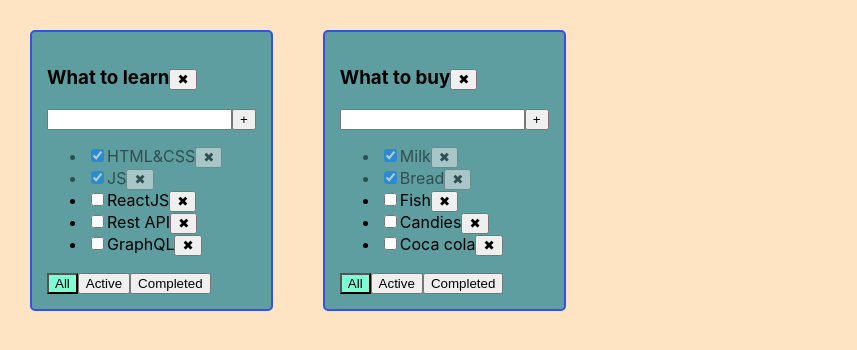
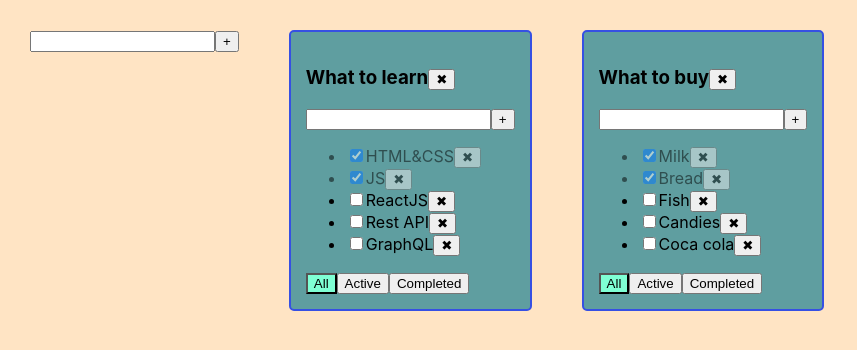
Before and after one commit to pobaranchuk/todolist, a React (Create React App) app: page / in a window 1280 px wide. Shown: the top 350 px of the page, without its empty margins (0-857 px from the left). Built offline with nearby package versions, Linux system fonts and the light colour scheme.

Commit message:
Lesson 6 done with refactoring

```diff
--- /dev/null
+++ b/src/AddItemForm.tsx
@@ -0,0 +1,48 @@
+import React, {ChangeEvent, useState} from 'react';
+
+type AddItemFormPropsType ={
+    onClick: ( title: string) => void
+}
+export const AddItemForm: React.FC<AddItemFormPropsType> = ({onClick}) => {
+
+    const [newTaskTitle, setNewTaskTitle] = useState("")
+    const [error, setError] = useState<string | null>(null)
+
+    const addTaskHandler = () => {
+        if (newTaskTitle.trim() !== "") {
+            onClick(newTaskTitle);
+            setNewTaskTitle("")// очистить поле инпута после нажания на плюс. То есть будет перерисовка в поле инпут
+        } else {
+            setError("Title is required!")
+        }
+    }
+
+    const onChangeHandler = (e: ChangeEvent<HTMLInputElement>) => {
+        setNewTaskTitle(e.currentTarget.value)
+    }
+
+    const onKeyPressHandler = (e: React.KeyboardEvent<HTMLElement>) => {
+        setError(null)
+        if (e.key === 'Enter') {
+            if (newTaskTitle.trim() !== "") {
+                onClick(newTaskTitle);
+                setNewTaskTitle("")// очистить поле инпута после нажания на плюс. То есть будет перерисовка в поле инпут
+            } else {
+                setError("Title is required!")
+            }
+        }
+    }
+
+
+    return (
+        <div>
+            <input value={newTaskTitle}
+                   onChange={onChangeHandler}
+                   onKeyDown={onKeyPressHandler}
+                   className={error ? "error" : ""}
+            />
+            <button onClick={addTaskHandler}>+</button>
+            {error && <div className={"error-message"}>{error}</div>}
+        </div>
+    );
+};
--- a/src/App.tsx
+++ b/src/App.tsx
@@ -1,8 +1,9 @@
 import React, {useState} from 'react';
 import './App.css';
 import './ToDoList';
-import ToDoList, {TaskType} from "./ToDoList";
+import {ToDoList} from "./ToDoList";
 import {v1} from "uuid";
+import {AddItemForm} from "./AddItemForm";
 
 export type FilterValuesType = "All" | "Active" | "Completed"
 
@@ -48,6 +49,10 @@ function App() {
         setTasks({...tasks, [todolistID]: [newTask, ...tasks[todolistID]]})
     }
 
+    const updateTask = (todolistID: string,  taskID: string, title: string) => {
+        setTasks({...tasks, [todolistID]: tasks[todolistID].map(el=>el.id === taskID ? {...el, title : title}: el )})
+    }
+
     const changeStatus = (todolistID: string, taskID: string, isDone: boolean) => {
         setTasks({...tasks, [todolistID]: tasks[todolistID].map(el => el.id === taskID ? {...el, isDone: isDone} : el)})
     }
@@ -56,15 +61,25 @@ function App() {
         setTodoLists(todoLists.map(el => el.id === todoListID ? {...el, filter: value} : el))
 
     }
+    const addTodoList = (title: string) => {
+        let newToDoListId = v1()
+        const newToDoList: TodoListType = {id: newToDoListId, title: title, filter: 'All'}
+        setTodoLists([...todoLists, newToDoList])
+        setTasks({...tasks, [newToDoListId]:[]})
+    }
 
     const removeTodoList = (todolistID: string) => {
         setTodoLists(todoLists.filter(el => el.id !== todolistID))
         delete tasks[todolistID]
     }
 
+    const updateToDoList =(todolistID: string, newTitle: string) => {
+        setTodoLists(todoLists.map(el=>el.id===todolistID ? {...el,title:newTitle} : el))
+    }
 
     return (
         <div className="App">
+            <AddItemForm onClick={addTodoList}/>
             {todoLists.map((ul) => {
                 return <ToDoList
                     key={ul.id}
@@ -72,11 +87,13 @@ function App() {
                     title={ul.title}
                     tasks={tasks}
                     addTask={addTask}
+                    updateTask={updateTask}
                     removeTask={removeTask}
                     changeFilter={changeFilter}
                     changeStatus={changeStatus}
                     filter={ul.filter}
                     removeTodoList={removeTodoList}
+                    updateToDoList={updateToDoList}
                 />
             })}
 
--- /dev/null
+++ b/src/EditableSpan.tsx
@@ -0,0 +1,27 @@
+import React, {ChangeEvent, useState} from 'react';
+
+type EditableSpanPropsType = {
+    oldTitle: string
+    onClick: (title: string) => void
+}
+
+export const EditableSpan: React.FC<EditableSpanPropsType> = ({oldTitle, onClick}) => {
+
+    const [edit, setEdit] = useState(false)
+    const [newTaskTitle, setNewTaskTitle] = useState(oldTitle)
+
+    const editHandler = () => {
+        setEdit(!edit)
+        if (edit) {
+            onClick(newTaskTitle)
+        }
+    }
+    const onChangeHandler = (e: ChangeEvent<HTMLInputElement>) => {
+        setNewTaskTitle(e.currentTarget.value)
+    }
+
+    return (
+        edit ? <input value={newTaskTitle} onBlur={editHandler} autoFocus onChange={onChangeHandler}/> :
+            <span onDoubleClick={editHandler}>{oldTitle}</span>
+    );
+};
--- a/src/ToDoList.tsx
+++ b/src/ToDoList.tsx
@@ -1,5 +1,7 @@
-import React, {ChangeEvent, useState} from 'react';
+import React, {ChangeEvent} from 'react';
 import {FilterValuesType} from "./App";
+import {AddItemForm} from "./AddItemForm";
+import {EditableSpan} from "./EditableSpan";
 
 export type TaskType = {
     id: string
@@ -16,23 +18,27 @@ export type ToDoListPropsType = {
     title: string
     tasks: TaskListType
     addTask: (todolistID: string, title: string) => void
+    updateTask: (todolistID: string,  taskID: string, title: string) => void
     removeTask: (todolistID: string, taskID: string) => void
     changeFilter: (todoListID: string, value: FilterValuesType) => void
     changeStatus: (todolistID: string, taskID: string, isDone: boolean) => void
     filter: FilterValuesType
     removeTodoList: (todolistID: string) => void
+    updateToDoList: (todolistID: string, newTitle: string) => void
 }
 
-const ToDoList: React.FC<ToDoListPropsType> = ({
+export const ToDoList: React.FC<ToDoListPropsType> = ({
                                                    todoListID,
                                                    title,
                                                    tasks,
                                                    addTask,
+                                                   updateTask,
                                                    removeTask,
                                                    changeFilter,
                                                    changeStatus,
                                                    filter,
-                                                   removeTodoList
+                                                   removeTodoList,
+                                                   updateToDoList
                                                }) => {
 
     switch (filter) {
@@ -46,6 +52,23 @@ const ToDoList: React.FC<ToDoListPropsType> = ({
             tasks = {...tasks}
     }
 
+
+    const addTaskHandler = (newTaskTitle: string) => {
+        addTask(todoListID, newTaskTitle)
+    }
+
+    const updateTaskHandler = (tID:string,newTitle: string) => {
+        updateTask(todoListID, tID, newTitle)
+    }
+
+    const updateToDoListHandler =(newTitle:string) => {
+        updateToDoList(todoListID, newTitle)
+    }
+
+    const removeTodoListHandler = () => {
+        removeTodoList(todoListID)
+    }
+
     const listItems: Array<JSX.Element> = tasks[todoListID].map((task) => {
         const onClickRemoveTaskHandler = () => removeTask(todoListID, task.id)
         const onStatusChangeHandler = (e: ChangeEvent<HTMLInputElement>) => {
@@ -54,7 +77,7 @@ const ToDoList: React.FC<ToDoListPropsType> = ({
         return (
             <li key={task.id} className={task.isDone ? "is-done" : ""}>
                 <input type="checkbox" onChange={onStatusChangeHandler} checked={task.isDone}/>
-                <span>{task.title}</span>
+                <EditableSpan oldTitle={task.title} onClick={(newTitle)=>updateTaskHandler(task.id, newTitle)}/>
                 <button onClick={onClickRemoveTaskHandler}>✖</button>
             </li>
         )
@@ -64,68 +87,28 @@ const ToDoList: React.FC<ToDoListPropsType> = ({
         ? <ul>{listItems}</ul>
         : <span>Your tasksList is empty</span>
 
-    const [newTaskTitle, setNewTaskTitle] = useState("")
-
-    const [error, setError] = useState<string | null>(null)
-
-
-    const onChangeHandler = (e: ChangeEvent<HTMLInputElement>) => {
-        setNewTaskTitle(e.currentTarget.value)
-    }
-    const onKeyPressHandler = (e: React.KeyboardEvent<HTMLElement>) => {
-        setError(null)
-        if (e.key === 'Enter') {
-            if (newTaskTitle.trim() !== "") {
-                addTask(todoListID, newTaskTitle);
-                setNewTaskTitle("")// очистить поле инпута после нажания на плюс. То есть будет перерисовка в поле инпут
-            } else {
-                setError("Title is required!")
-            }
-        }
-    }
-    const addTaskHandler = () => {
-        if (newTaskTitle.trim() !== "") {
-            addTask(todoListID, newTaskTitle);
-            setNewTaskTitle("")// очистить поле инпута после нажания на плюс. То есть будет перерисовка в поле инпут
-        } else {
-            setError("Title is required!")
-        }
-    }
-
-    const removeTodoListHandler = () => {
-        removeTodoList(todoListID)
-    }
-
     return (
         <div className="todolist">
             <div>
-                <h3>{title}
+                <h3>
+                    <EditableSpan oldTitle={title} onClick={updateToDoListHandler}/>
+                    {/*{title}*/}
                     <button onClick={removeTodoListHandler}>✖</button>
                 </h3>
-                <div>
-                    <input value={newTaskTitle}
-                           onChange={onChangeHandler}
-                           onKeyDown={onKeyPressHandler}
-                           className={error ? "error" : ""}
-                    />
-                    <button onClick={addTaskHandler}>+</button>
-                    {error && <div className={"error-message"}>{error}</div>}
-                </div>
+                <AddItemForm onClick={addTaskHandler} />
                 {tasksList}
                 <div>
                     <button className={filter === "All" ? "active-filter" : ""}
-                            onClick={(e) => changeFilter(todoListID, "All")}>All
+                            onClick={() => changeFilter(todoListID, "All")}>All
                     </button>
                     <button className={filter === "Active" ? "active-filter" : ""}
-                            onClick={(e) => changeFilter(todoListID, "Active")}>Active
+                            onClick={() => changeFilter(todoListID, "Active")}>Active
                     </button>
                     <button className={filter === "Completed" ? "active-filter" : ""}
-                            onClick={(e) => changeFilter(todoListID, "Completed")}>Completed
+                            onClick={() => changeFilter(todoListID, "Completed")}>Completed
                     </button>
                 </div>
             </div>
         </div>
     );
 };
-
-export default ToDoList;
```
